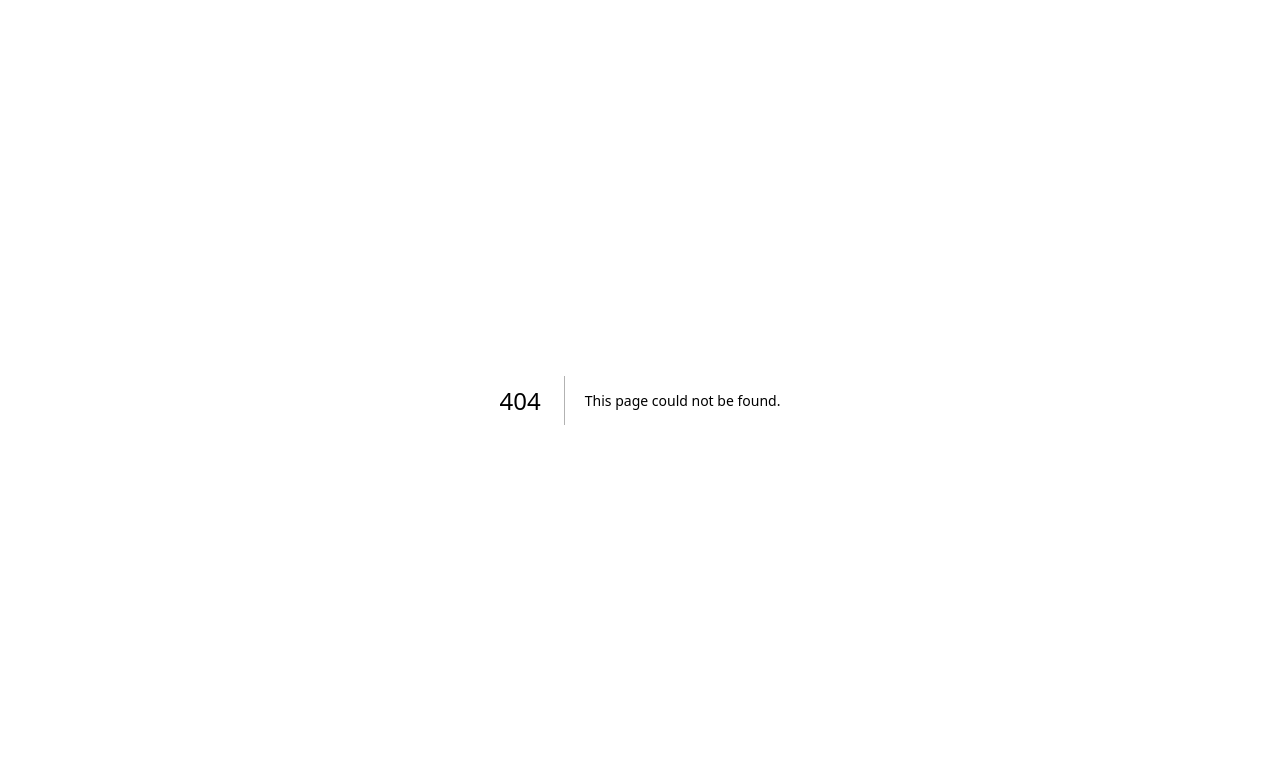
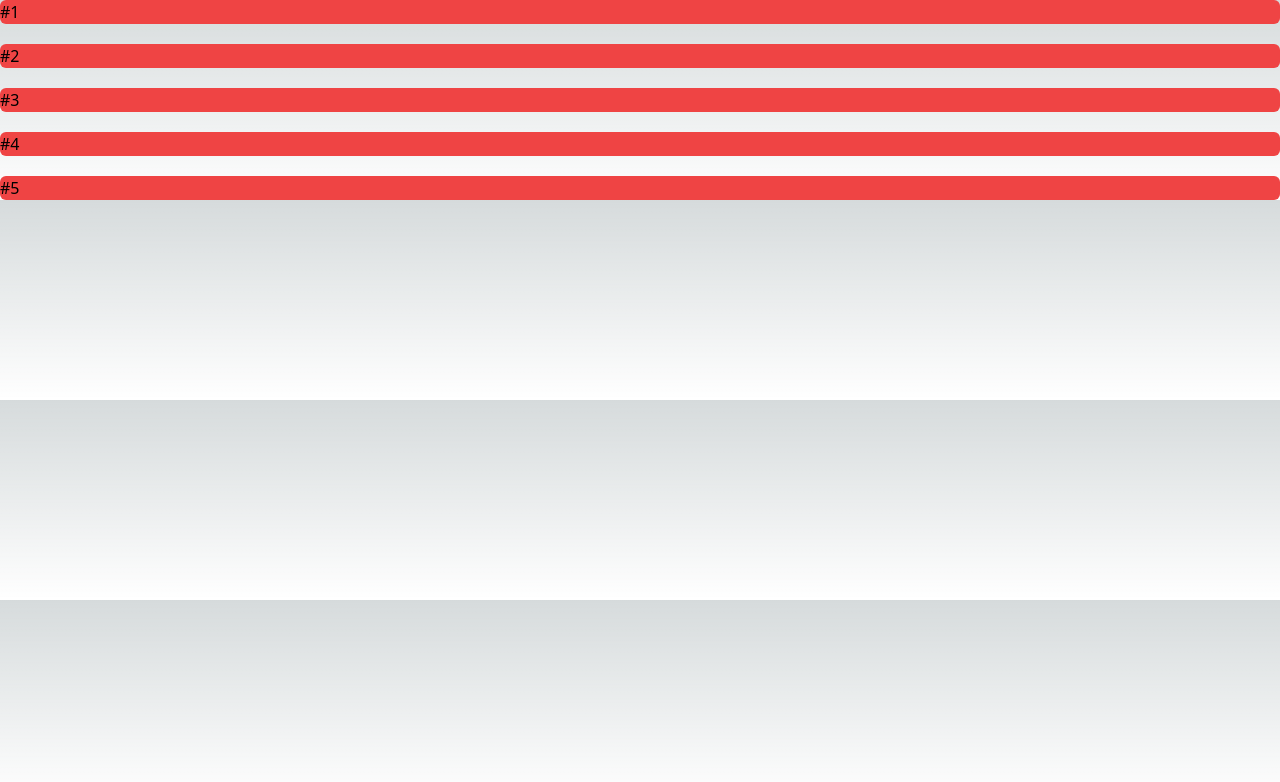
Before and after one commit to israelbulcaotavares/react-tailwind-cod3r, a Next.js app: page /caixa/espacos in a window 1280 px wide. Before the commit this address had no page. Shown: the top 782 px of the page. Built offline with nearby package versions, Linux system fonts and the light colour scheme.

Commit message:
espaços

```diff
--- /dev/null
+++ b/src/pages/caixa/espacos.tsx
@@ -0,0 +1,13 @@
+import Caixa from "@/components/Caixa";
+
+export default function Espacos() {
+    return(
+        <div className="space-y-5">
+            <Caixa>#1</Caixa>
+            <Caixa>#2</Caixa>
+            <Caixa>#3</Caixa>
+            <Caixa>#4</Caixa>
+            <Caixa>#5</Caixa>
+        </div>
+    )
+}
```
